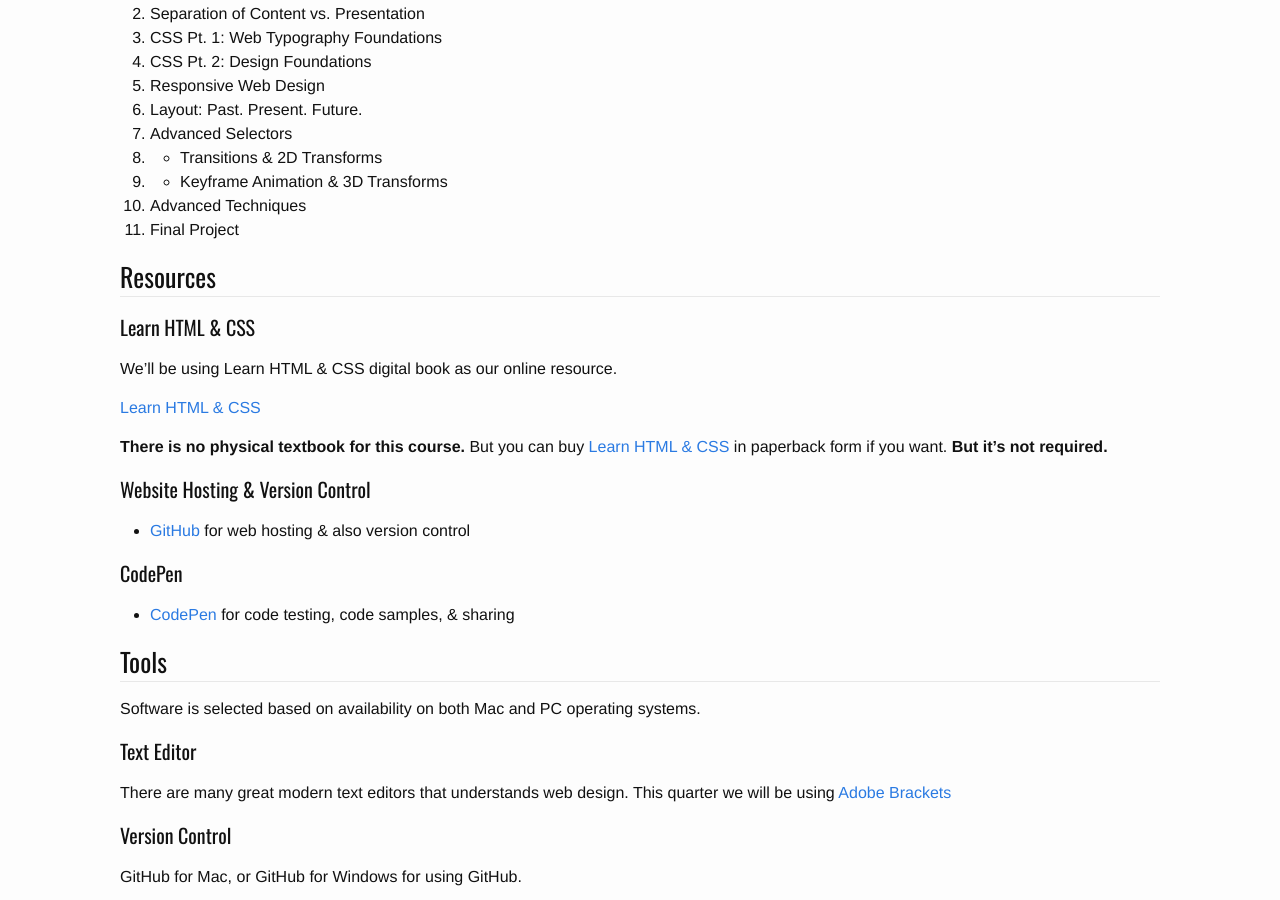
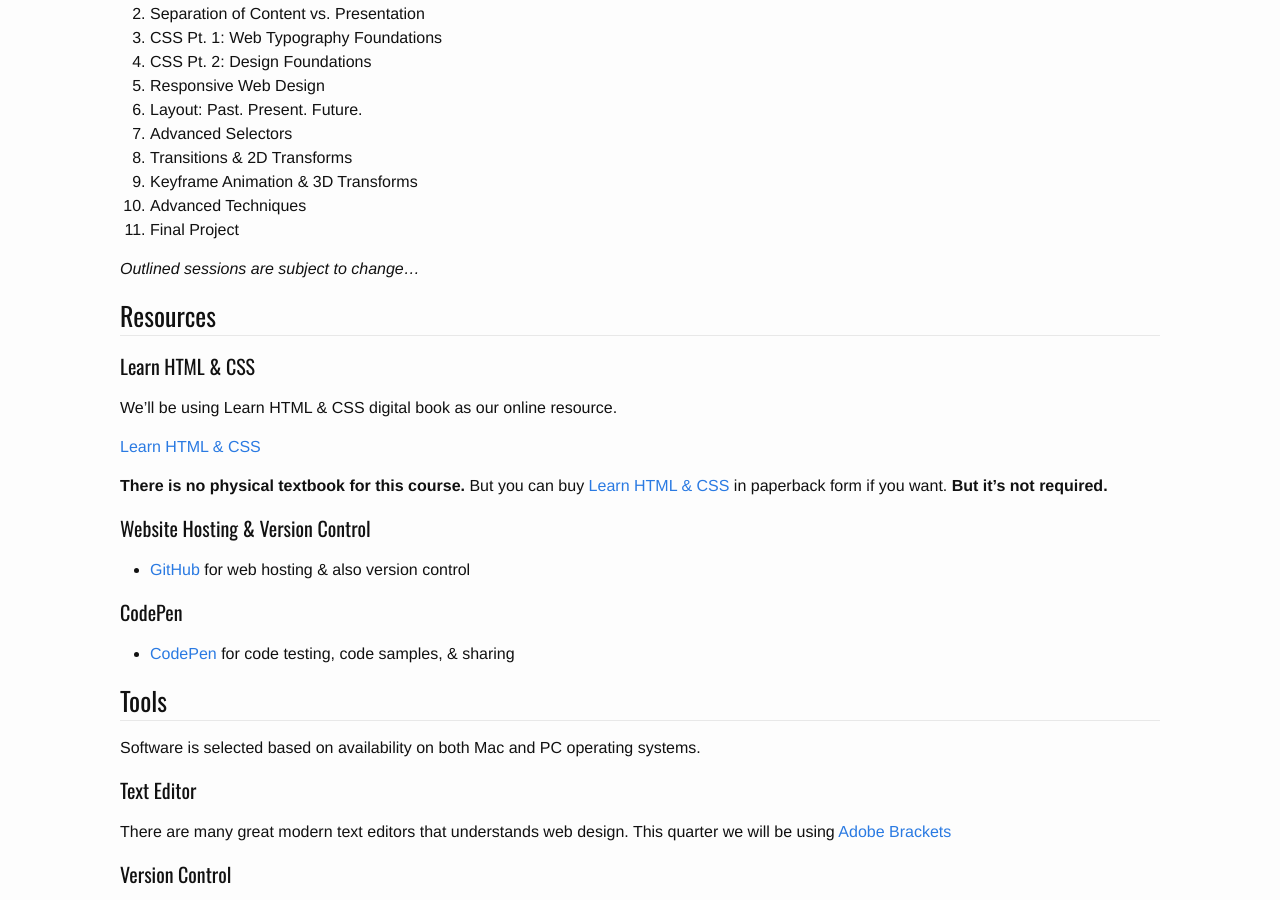
Before and after one commit to ianshea/DESN-368, a Jekyll site: the page built from syllabus.md, in a window 1280 px wide and 900 px high, scrolled down 922 px. Built offline with Jekyll 4.4.1, drawn with Linux system fonts in a browser that asks for light colours.

Commit message:
Updated w/ notes

```diff
--- a/syllabus.md
+++ b/syllabus.md
@@ -40,10 +40,12 @@
 5. Responsive Web Design
 6. Layout: Past. Present. Future.
 7. Advanced Selectors
-8. - Transitions & 2D Transforms
-9. - Keyframe Animation & 3D Transforms
+8. Transitions & 2D Transforms
+9. Keyframe Animation & 3D Transforms
 10. Advanced Techniques
 11. Final Project
+
+_Outlined sessions are subject to change..._
 
 ### Resources
 
```
